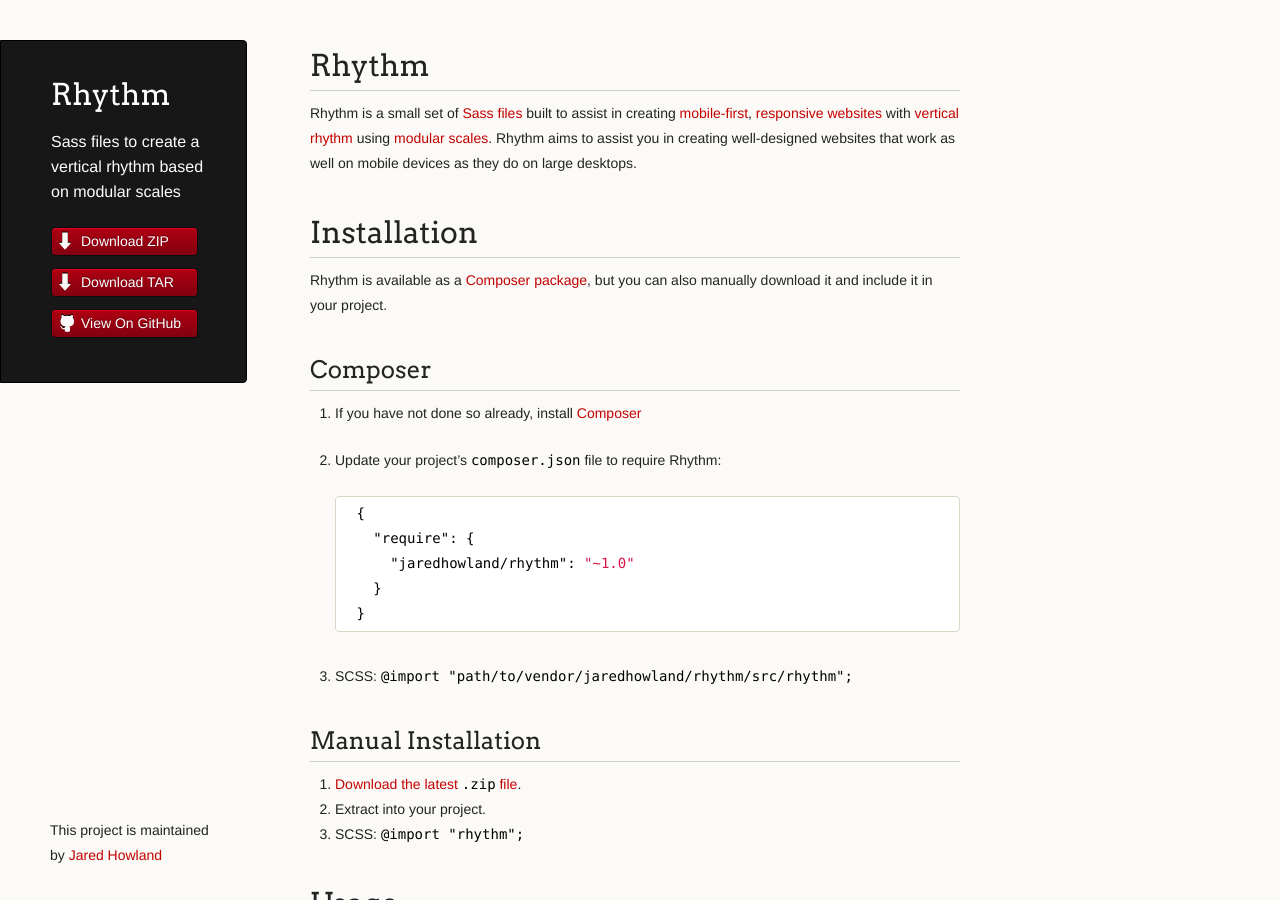
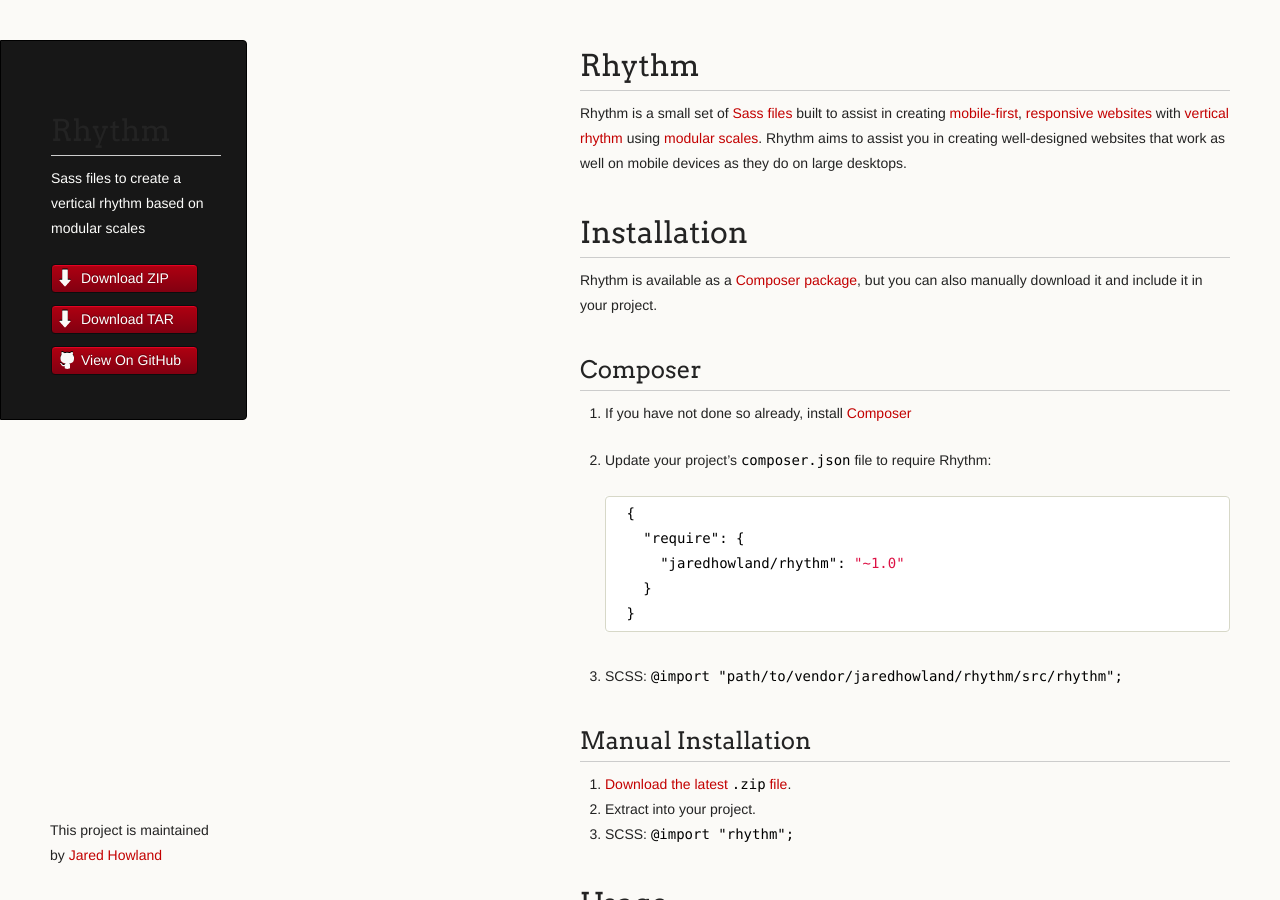
Before and after one commit to jaredhowland/rhythm, a Jekyll site: the page built from test.md, in a window 1280 px wide and 900 px high. Built offline with Jekyll 4.4.1, drawn with Linux system fonts in a browser that asks for light colours; Markdown is read by kramdown in place of the engine named in the settings.

Commit message:
[FIX] Clean up template

```diff
--- a/_layouts/index.html
+++ b/_layouts/index.html
@@ -11,18 +11,16 @@
 
     <link rel="stylesheet" href="stylesheets/styles.css">
     <link rel="stylesheet" href="stylesheets/pygment_trac.css">
-    <script src="javascripts/scale.fix.js"></script>
-    <meta name="viewport" content="width=device-width, initial-scale=1, user-scalable=no">
+
     <!--[if lt IE 9]>
       <script src="//html5shiv.googlecode.com/svn/trunk/html5.js"></script>
     <![endif]-->
+
   </head>
   <body>
-    <div class="wrapper">
     <header>
-        <h1 class="header">Rhythm</h1>
-        <p class="header">Sass files to create a vertical rhythm based on modular scales</p>
-
+      <h1>Rhythm</h1>
+      <p>Sass files to create a vertical rhythm based on modular scales</p>
       <ul>
         <li class="download"><a class="buttons" href="https://github.com/jaredhowland/rhythm/zipball/master">Download ZIP</a></li>
         <li class="download"><a class="buttons" href="https://github.com/jaredhowland/rhythm/tarball/master">Download TAR</a></li>
--- a/google46273092f0ea1ecc.html
+++ /dev/null
@@ -1 +0,0 @@
-google-site-verification: google46273092f0ea1ecc.html
```
Also changed, not shown: other parts of _layouts/index.html (+2 -3 lines), 1 other file. Lines whose indentation alone changed are shown as unchanged.
